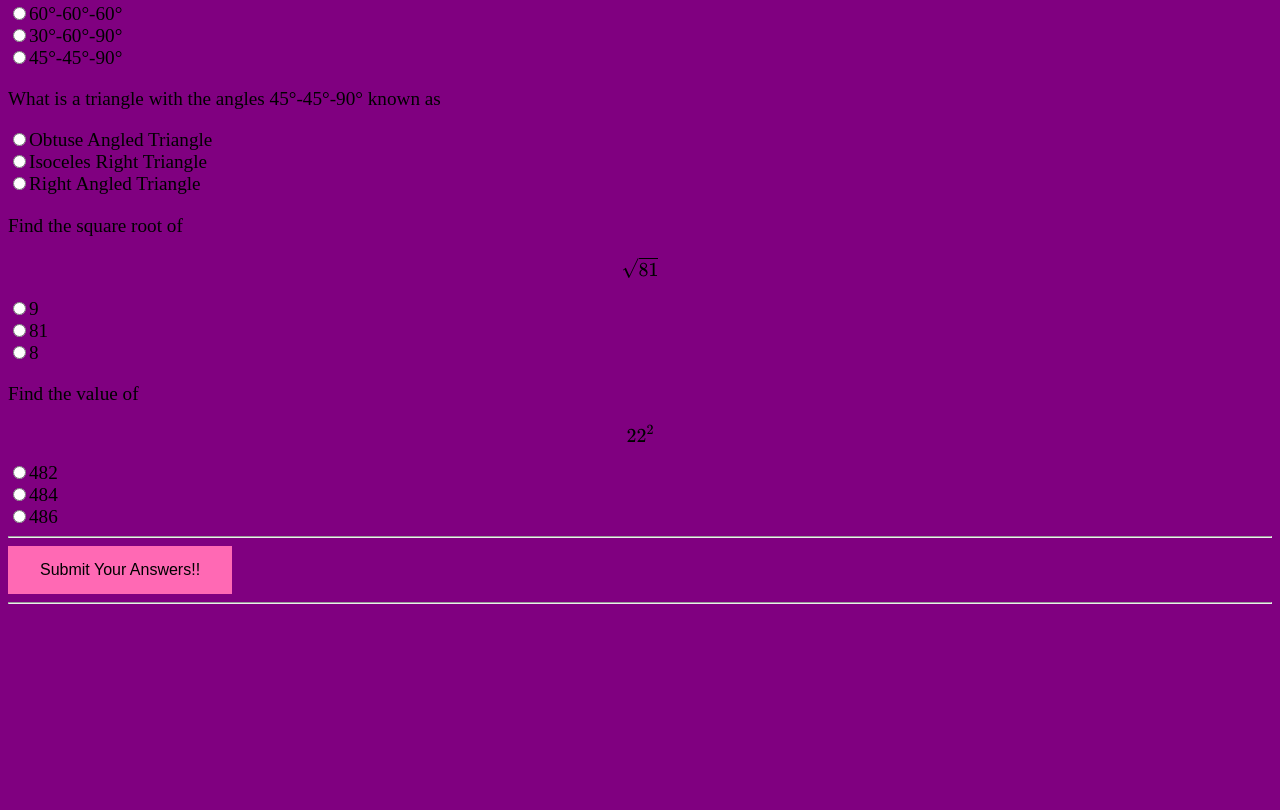
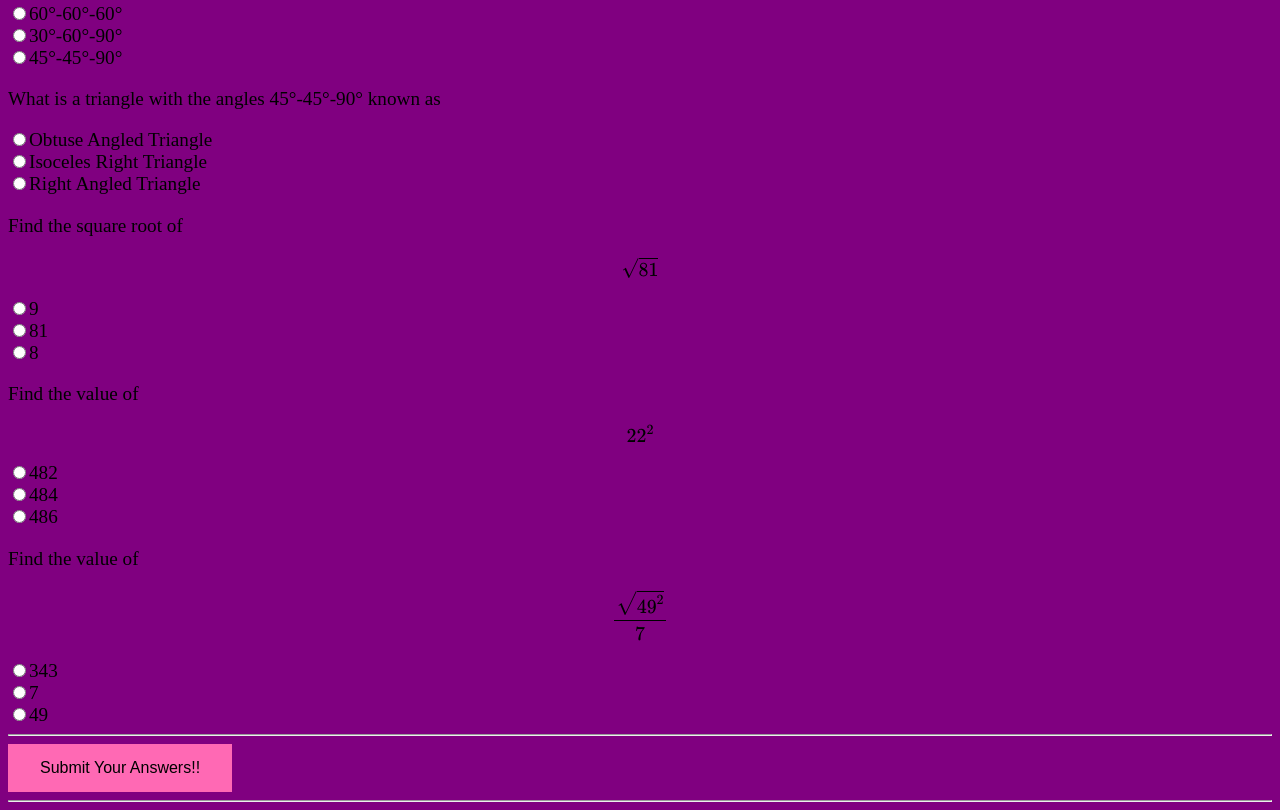
Before and after one commit to 7suyash7/triangles-project, a plain HTML site: page quiz.html in a window 1280 px wide. Shown: the part 378-1188 px from the top of the page. Before the commit the page ends 990 px from the top, so only its background shows below. Drawn offline with nearby package versions, Linux system fonts and the light colour scheme.

Commit message:
added questions

```diff
--- a/quiz.html
+++ b/quiz.html
@@ -41,6 +41,12 @@
         <label><input type="radio" name="answer4" value="484"/>484</label>
         <label><input type="radio" name="answer4" value="486"/>486</label>
         </div>
+    <div class="question-container">
+        <p>Find the value of $$ \sqrt{49^2} \over 7$$</p>
+        <label><input type="radio" name="answer5" value="343"/>343</label>
+        <label><input type="radio" name="answer5" value="7">7</label>
+        <label><input type="radio" name="answer5" value="49">49</label>
+        </div>
     </form>
     <hr>
     <button id="submit-btn">Submit Your Answers!!</button>
--- a/quiz.js
+++ b/quiz.js
@@ -2,7 +2,7 @@ const quizForm = document.querySelector(".quiz-form")
 const answerBtn = document.querySelector("#submit-btn")
 const outputEl = document.querySelector("#output");
 
-const correctAnswers = ["60°-60°-60°", "Isoceles Right Triangle", "9", "484"];
+const correctAnswers = ["60°-60°-60°", "Isoceles Right Triangle", "9", "484", "7"];
 
 function calculateScore() {
 let score = 0;
```
